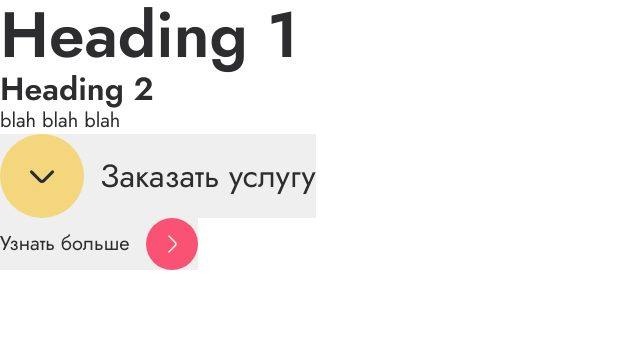
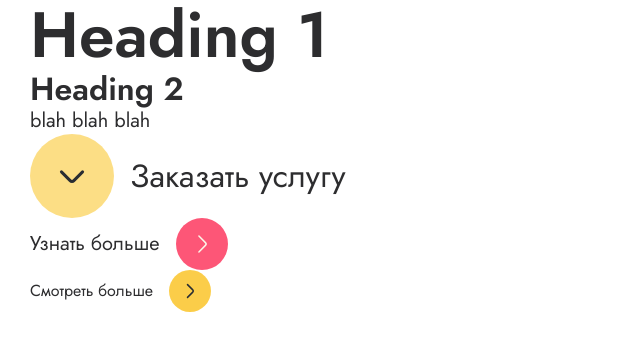
Before and after one commit to elizabethsparrow/Elizaveta-Vorobyeva, a Vue app: page / in a window 1280 px wide. Shown: the top 350 px of the page, without its empty margins (0-640 px from the left). Built offline with nearby package versions, Linux system fonts and the light colour scheme.

Commit message:
added SmallButton component

```diff
--- a/public/index.css
+++ b/public/index.css
@@ -24,7 +24,7 @@ html, body {
   -moz-text-size-adjust: 100%;
   -webkit-text-size-adjust: 100%;
 }
-input,button,textarea {font-family: inherit;}
+input,button,textarea {font-family: inherit;background-color: transparent;}
 
 input::-ms-clear {display: none;}
 button {cursor: pointer;}
@@ -44,6 +44,11 @@ h1, h2, h3, h4, h5, h6 {font-size: inherit; font-weight: 400;}
   position: relative;
   max-width: 1516px;
   margin: auto;
+}
+@media screen and (max-width: 1440px) {
+  .container {
+    max-width: 1220px;
+  }
 }
 @media screen and (max-width: 450px) {
   .container {
--- a/src/App.vue
+++ b/src/App.vue
@@ -6,6 +6,7 @@
       <p>blah blah blah</p>
       <big-button>Заказать услугу</big-button>
       <middle-button>Узнать больше</middle-button>
+      <small-button>Смотреть больше</small-button>
     </div>
   </div>
 </template>
--- /dev/null
+++ b/src/components/UI/SmallButton.vue
@@ -0,0 +1,38 @@
+<template>
+  <button class="small-btn">
+    <slot></slot>
+    <span class="small-btn__circle">
+      <img src="@/assets/img/for-buttons/arrow-right-btn-dark.svg" alt="">
+    </span>
+  </button>
+</template>
+
+<script>
+export default {
+  name: 'small-button'
+}
+</script>
+
+<style lang="scss" scoped>
+  .small-btn {
+    display: flex;
+    align-items: center;
+    color: #2D2D2F;
+    font-weight: 400;
+    font-size: 16px;
+    line-height: 22px;
+    &:hover {
+      text-decoration: underline;
+    }
+    &__circle {
+      display: flex;
+      align-items: center;
+      justify-content: center;
+      margin-left: 16px;
+      width: 42px;
+      height: 42px;
+      background-color: rgba(250, 189, 13, 0.75);
+      border-radius: 50px;
+    }
+  }
+</style>
--- a/src/components/UI/index.js
+++ b/src/components/UI/index.js
@@ -1,7 +1,9 @@
 import BigButton from "@/components/UI/BigButton.vue"
 import MiddleButton from "@/components/UI/MiddleButton.vue"
+import SmallButton from "@/components/UI/SmallButton.vue"
 
 export default [
   BigButton,
-  MiddleButton
+  MiddleButton,
+  SmallButton
 ]
```
Also changed, not shown: src/assets/img/for-buttons/arrow-right-btn-dark.svg (added).
